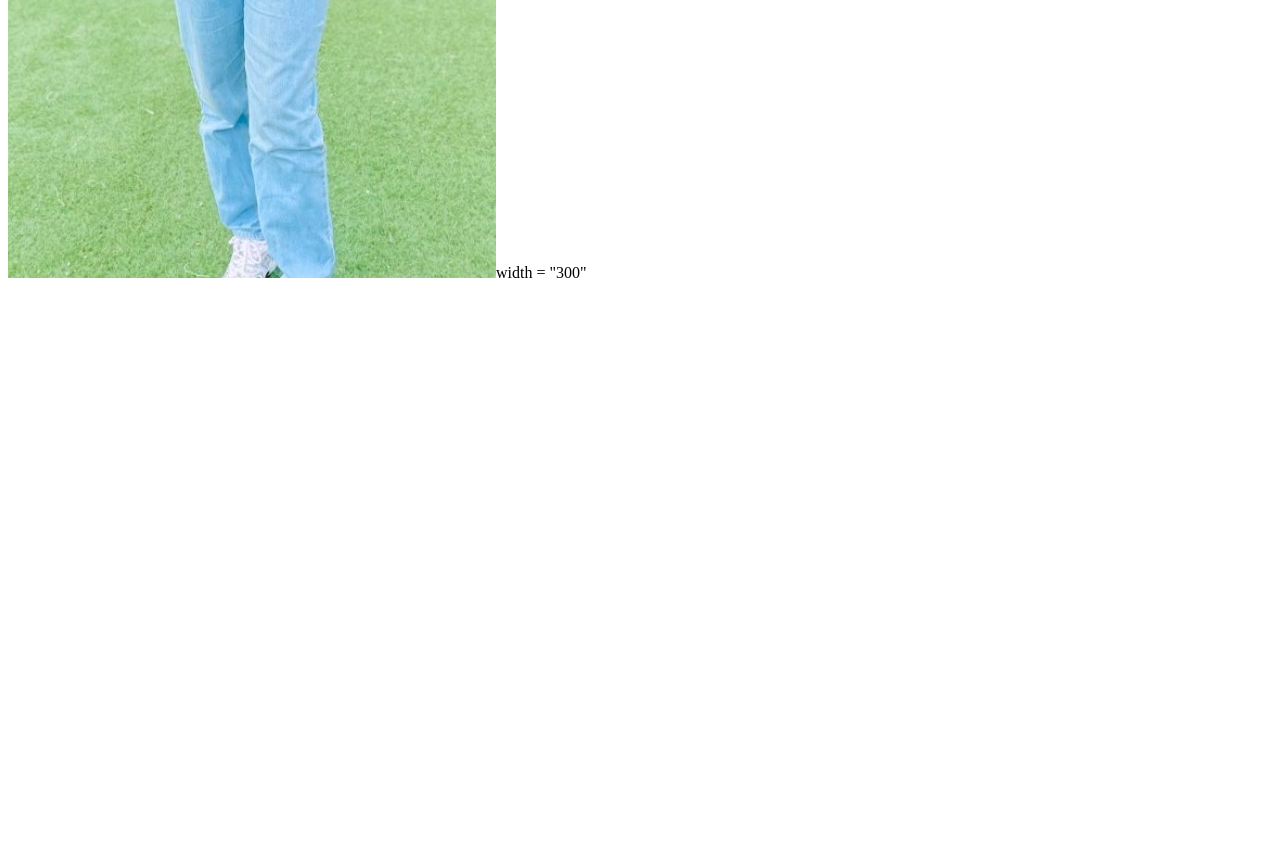
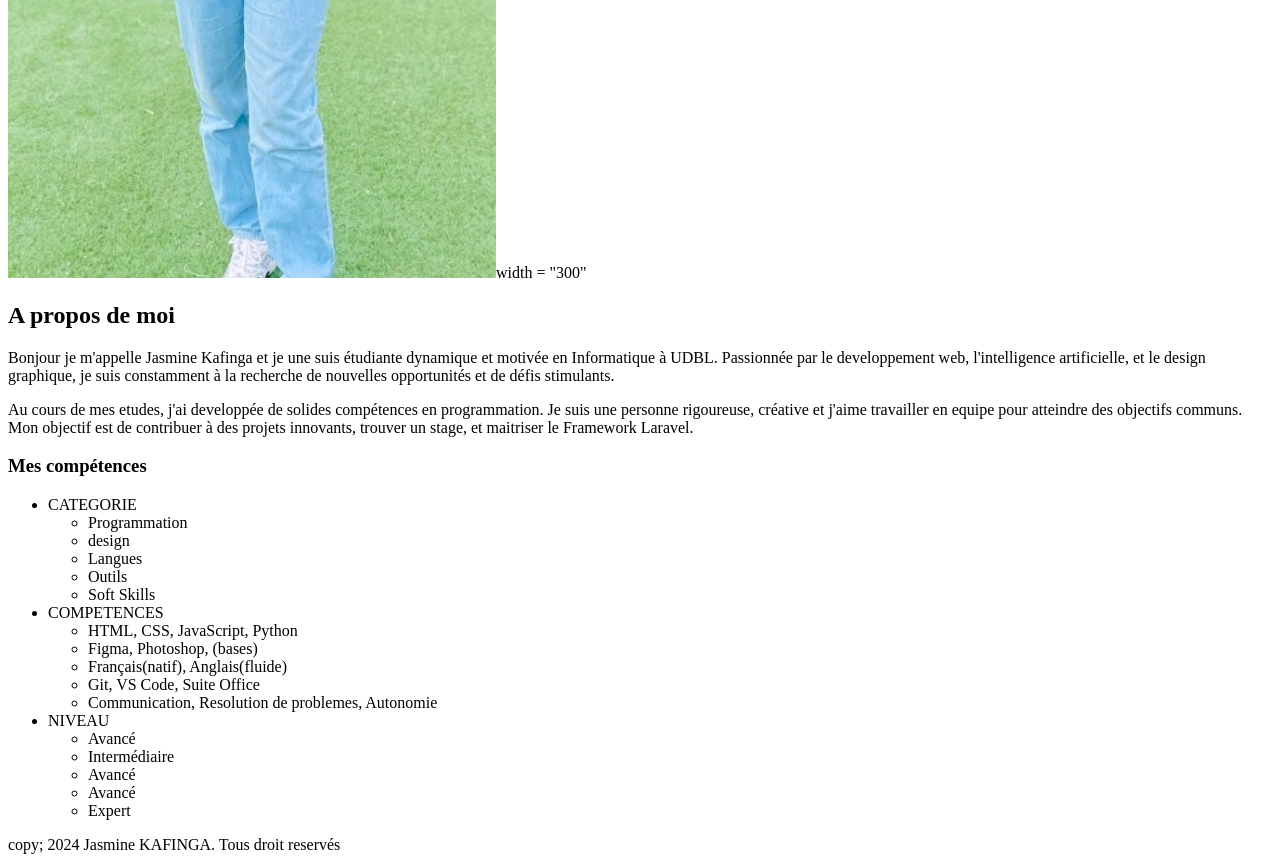
Before and after one commit to Jasmine-Kafinga-Katambwa/Mon-portfolio-2026, a plain HTML site: page index.html in a window 1280 px wide. Shown: the part 879-1743 px from the top of the page. Before the commit the page ends 1169 px from the top, so only its background shows below. Drawn offline with Linux system fonts and the light colour scheme.

Commit message:
creation de la troisième section

```diff
--- a/index.html
+++ b/index.html
@@ -17,7 +17,7 @@
           <li><a href="">Passion</a></li>
           <li><a href="">Projet</a></li>
           <li><a href="">Divertissement</a></li>
-          <li><a href=""></a>Contact</li>
+          <li><a href="">Contact</a></li>
         </ul>
       </nav>
         </ul>
@@ -26,13 +26,61 @@
   <main><section>
     <div>
       <h1>Bonjour, Je suis Jasmine</h1>
-      <p>Etudiant en L2 et passionné par le web</p>
+      <p>Etudiante en L2 et passionnée par le web</p>
       <a href="">Voir mes projets</a>
     </div>
     <div>
       <img src="image/JASMINE.jpg" alt="JASMINE.jpg">width = "300"
     </div>
-  </section></main>
-  <footer></footer>
+  </section>
+  <section>
+    <h2>A propos de moi</h2>
+    <p>Bonjour je m'appelle Jasmine Kafinga et je une suis étudiante dynamique et motivée en Informatique à UDBL. Passionnée par le developpement web, l'intelligence artificielle, et le design graphique, je suis constamment à la recherche de nouvelles opportunités et de défis stimulants.</p>
+    <P>Au cours de mes etudes, j'ai developpée de solides compétences en programmation. Je suis une personne rigoureuse, créative et j'aime travailler en equipe pour atteindre des objectifs communs. Mon objectif est de contribuer à des projets innovants, trouver un stage, et maitriser le Framework Laravel.</P>
+  </section>
+  <section>
+    <div>
+      <h3>Mes compétences</h3>
+      <ul>
+        <li>CATEGORIE</li>
+        <ul>
+          <li>Programmation</li>
+          <li>design</li>
+          <li>Langues</li>
+          <li>Outils</li>
+          <li>Soft Skills</li>
+        </ul>
+        <LI>
+          COMPETENCES
+          <ul>
+            <li>HTML, CSS, JavaScript, Python</li>
+            <li>Figma, Photoshop, (bases)</li>
+            <li>Français(natif), Anglais(fluide)</li>
+            <li>Git, VS Code, Suite Office</li>
+            <li>Communication, Resolution de problemes, Autonomie</li>
+          </ul>
+        <li>
+          NIVEAU
+          <ul>
+            <li>Avancé</li>
+            <li>Intermédiaire</li>
+            <li>Avancé</li>
+            <li>Avancé</li>
+            <li>Expert</li>
+          </ul>
+        </li>
+              </li>
+            </ul>
+          </ul>
+        </LI>
+        </li>
+      </ul>
+    </div>
+  </section>
+  </main>
+  <footer>
+    <P>copy; 2024 Jasmine KAFINGA. Tous droit reservés</P>
+    <img src="image/linkedin.svg" alt="linkedin" width="30"><img src="image/github.svg" alt="github"width="30"><img src="image/twitter-alt.svg" alt="twitter-alt"width="30">
+  </footer>
 </body>
 </html>
```
Also changed, not shown: image/github.svg (added), image/linkedin (1).svg (added), image/linkedin.svg (added), image/twitter-alt.svg (added).
